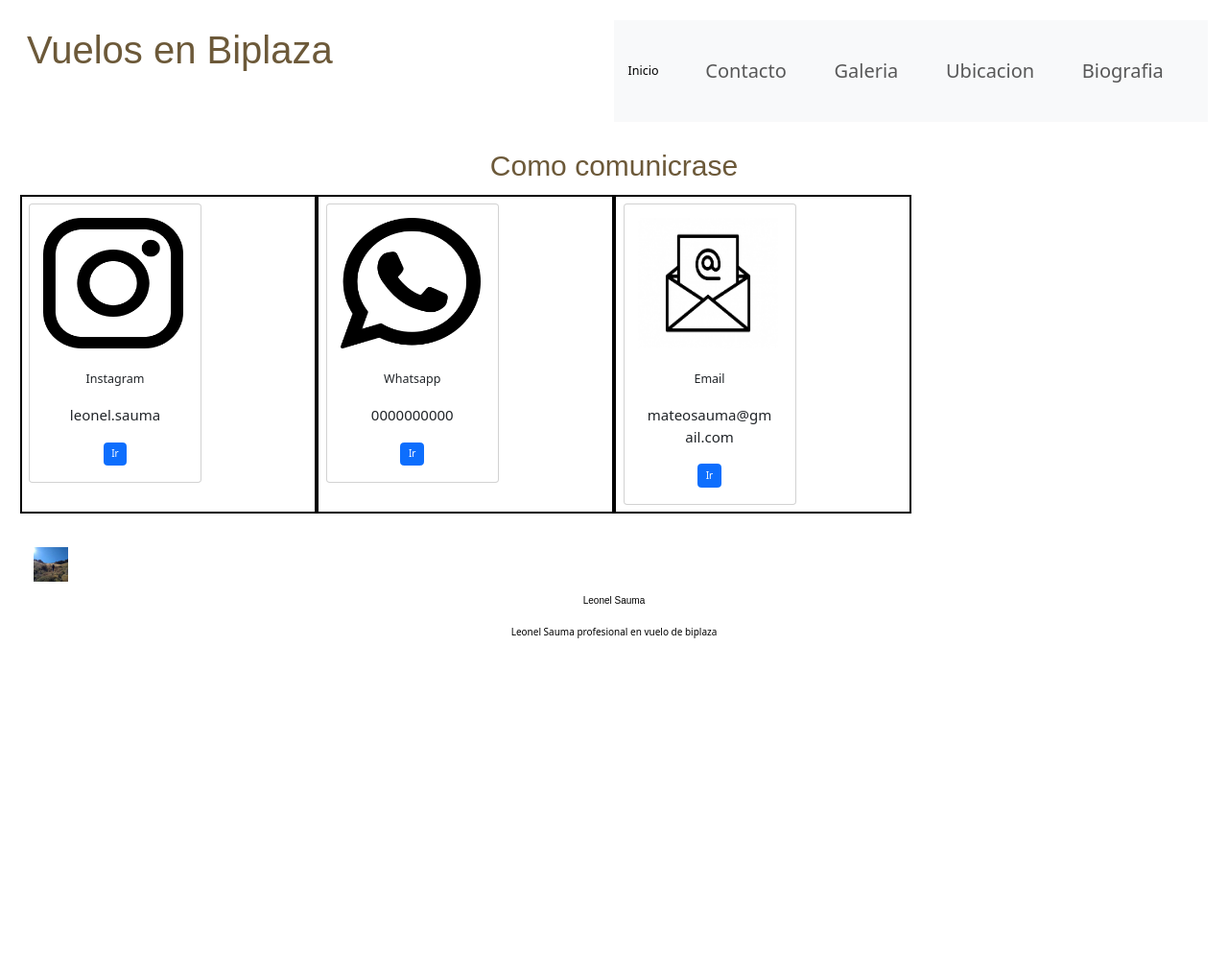
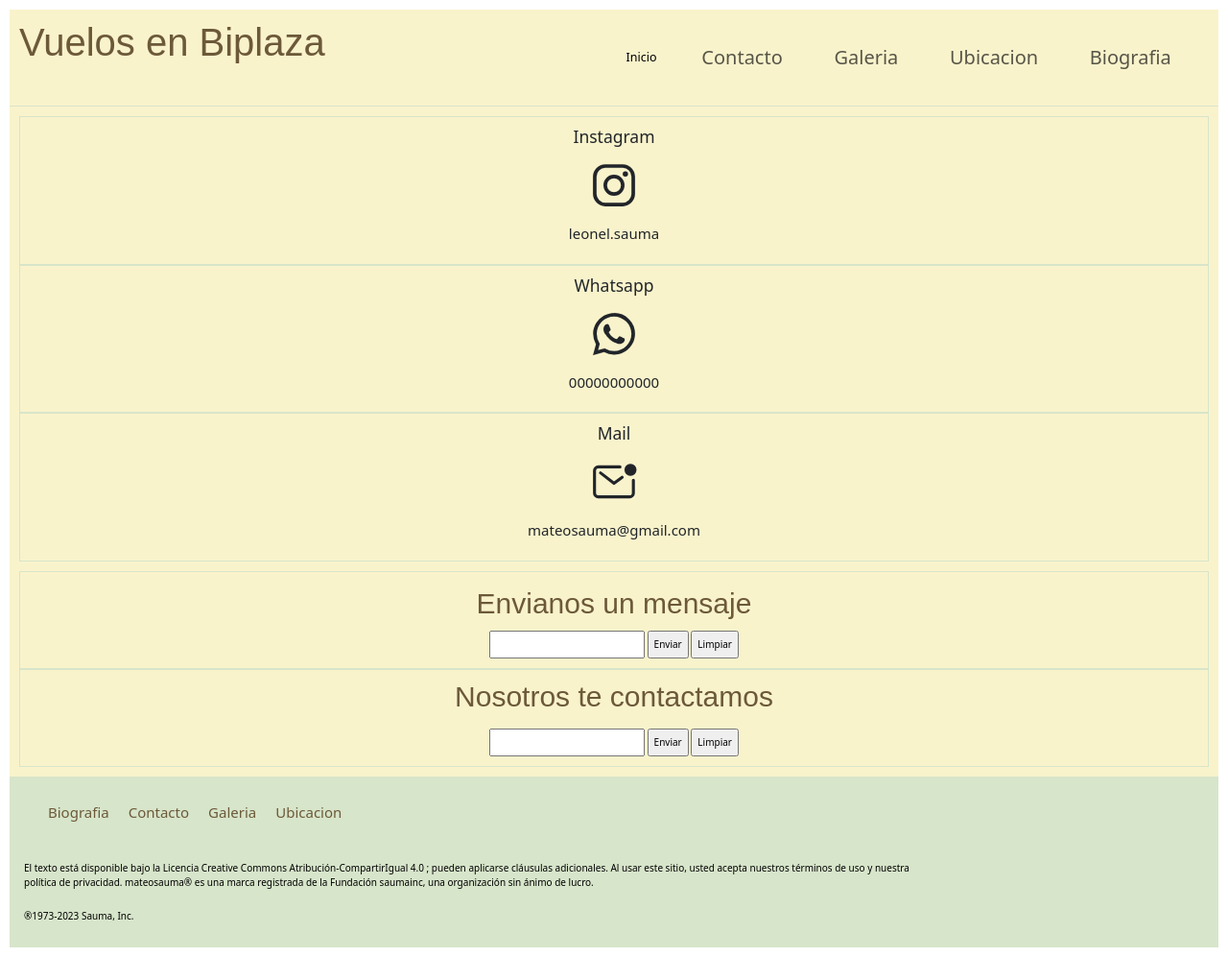
Before and after one commit to mateosauma/proyectocoderhouse, a plain HTML site: page pages/contacto.html in a window 1280 px wide. Shown: the whole page at 96% size. Before the commit the page ends 800 px from the top, so only its background shows below. Drawn offline with nearby package versions, Linux system fonts and the light colour scheme.

Commit message:
correcciones2.0

```diff
--- a/css/style.css
+++ b/css/style.css
@@ -1,6 +1,6 @@
 * {
-    margin: 0px;
-    padding: 7px;
+    margin: px;
+    padding: 5px;
 }
 
 html {
@@ -11,16 +11,20 @@ header {
     display: flex;
     flex-direction: row;
     justify-content: space-between;
+    background-color: #F9F3CC;
 
 }
 
 main {
     text-align: center;
+    border-top: solid #D7E5CA 1px;
+    background-color: #F9F3CC;
 }
 
 nav {
     width: 50%;
     font-size: 2rem;
+    background-color: black;
 }
 
 a {
@@ -48,7 +52,7 @@ ul {
 
 
 article {
-    border: solid black 2px;
+    border: solid #D7E5CA 1px;
 }
 
 h1,
@@ -76,18 +80,22 @@ img {
     height: 40rem;
 }
 
+ion-icon {
+    height: 5rem;
+    width: 5rem;
+}
 
 /*PAGINA DE GALERIA*/
 
 
 .conteiner {
     display: grid;
-    grid-template-columns: repeat(4, 1fr);
+    grid-template-columns: repeat(3, 1fr);
     grid-template-rows: repeat(3, 1fr);
     grid-template-areas:
-        "area1 area1 area2 area3"
-        "area1 area1 area4 area5 "
-        "area6 area7 area8 area9";
+        "area1 area2 area3"
+        "area4 area5 area6"
+        "area7 area8 area9";
 
 }
 
@@ -131,6 +139,39 @@ img {
     grid-template-columns: area9;
 }
 
+.conteinerheader {
+    grid-area: header;
+}
+
+.conteinermain {
+    grid-area: main;
+}
+
+.conteinerfooter {
+    grid-area: footer;
+}
+
+@media(max-width:768px) {
+
+    .conteiner {
+        grid-template-columns: repeat(11, 1fr);
+        grid-template-rows: repeat(1, 1fr);
+        width: 100%;
+        grid-template-areas:
+
+            "header"
+            "area1"
+            "area2"
+            "area3"
+            "area4"
+            "area5"
+            "area6"
+            "area7"
+            "area8"
+            "area9"
+            "footer";
+    }
+}
 
 
 /*PAGINA UBICACION*/
@@ -140,6 +181,9 @@ img {
     flex-direction: row;
     justify-content: space-around;
 }
+
+
+
 
 /*PAGINA CONTACTO*/
 
@@ -161,25 +205,21 @@ img {
 
 
 footer {
-    text-align: center;
-    display: flex;
-    flex-direction: column;
-    justify-content: center;
+    border-top: solid #D7E5CA 1px;
+    background-color: #D7E5CA;
 }
 
 .uldesign {
     display: flex;
-    list-style-position: inside;
     flex-direction: row;
     width: 25%;
-    justify-content: center;
-    text-align: center;
+    justify-content: left;
+    text-align: left;
 }
 
 .lidisgnfooter {
-    border-end-start-radius: solid black 2px;
     display: flex;
-    justify-content: center;
+    justify-content: left;
 }
 
 .footerstyle {
--- a/pages/contacto.html
+++ b/pages/contacto.html
@@ -13,7 +13,7 @@
 <body>
     <header>
         <h1>Vuelos en Biplaza</h1>
-        <nav class="navbar navbar-expand-lg bg-body-tertiary">
+        <nav class="navbar navbar-expand-lg" style="background-color: #F9F3CC;">
             <div class="container-fluid">
                 <a class="navbar-brand" href="../index.html">Inicio</a>
                 <button class="navbar-toggler" type="button" data-bs-toggle="collapse"
@@ -41,46 +41,59 @@
         </nav>
     </header>
     <main>
-        <section class="tarjetas row">
-            <h2>Como comunicrase</h2>
-            <article class="col-4 col-lg-3">
-                <div class="card" style="width: 18rem;">
-                    <img src="../img/instalogo.png" class="card-img-top">
-                    <div class="card-body">
-                        <h5 class="card-title">Instagram</h5>
-                        <p class="card-text">leonel.sauma</p>
-                        <a href="https://www.instagram.com/leonel.sauma/" class="btn btn-primary">Ir</a>
-                    </div>
-                </div>
+        <section>
+            <article>
+                <h3>Instagram</h3>
+                <ion-icon name="logo-instagram"></ion-icon>
+                <p>leonel.sauma</p>
             </article>
-            <article class="col-4 col-lg-3">
-                <div class="card" style="width: 18rem;">
-                    <img src="../img/wpplogo.png" class="card-img-top">
-                    <div class="card-body">
-                        <h5 class="card-title">Whatsapp</h5>
-                        <p class="card-text">0000000000</p>
-                        <a href="https://www.whatsapp.com/?lang=es_LA" class="btn btn-primary">Ir</a>
-                    </div>
-                </div>
+            <article>
+                <h3>Whatsapp</h3>
+                <ion-icon name="logo-whatsapp"></ion-icon>
+                <p>00000000000</p>
             </article>
-            <article class="col-4 col-lg-3">
-                <div class="card" style="width: 18rem;">
-                    <img src="../img/513_email.jpg" class="card-img-top">
-                    <div class="card-body">
-                        <h5 class="card-title">Email</h5>
-                        <p class="card-text">mateosauma@gmail.com</p>
-                        <a href="https://www.google.com/intl/es-419/gmail/about/" class="btn btn-primary">Ir</a>
-                    </div>
-                </div>
+            <article>
+                <h3>Mail</h3>
+                <ion-icon name="mail-unread-outline"></ion-icon>
+                <p>mateosauma@gmail.com</p>
+            </article>
+        </section>
+        <section class="contactoflex">
+            <article>
+                <form action="">
+                    <h2>Envianos un mensaje</h2>
+                    <input type="text">
+                    <input type="button" value="Enviar">
+                    <input type="reset" value="Limpiar">
+                </form>
+            </article>
+            <article>
+                <h2>Nosotros te contactamos</h2>
+                <form action="">
+                    <input type="email">
+                    <input type="submit" value="Enviar">
+                    <input type="reset" value="Limpiar">
+                </form>
             </article>
         </section>
     </main>
     <footer>
-        <footer>
-            <img class="achicarimg" src="../img/caminata.jpeg" alt="">
-            <h2 class="footerstyle">Leonel Sauma</h2>
-            <p class="footerstyle">Leonel Sauma profesional en vuelo de biplaza</p>
-        </footer>
+        <div>
+            <ul class="uldesign">
+                <li class="lidisgnfooter"><a href="../pages/biografia.html">Biografia</a></li>
+                <li class="lidisgnfooter"><a href="#">Contacto</a></li>
+                <li class="lidisgnfooter"><a href="../pages/galeria.html">Galeria</a></li>
+                <li class="lidisgnfooter"> <a href="../pages/ubicacion.html">Ubicacion</a></li>
+            </ul>
+        </div>
+        <div>
+            <p class="footerstyle">El texto está disponible bajo la Licencia Creative Commons Atribución-CompartirIgual
+                4.0 ; pueden aplicarse cláusulas adicionales. Al usar este sitio, usted acepta nuestros términos de uso
+                y nuestra <br>política de privacidad.
+                mateosauma® es una marca registrada de la Fundación saumainc, una organización sin ánimo de lucro.
+            </p>
+            <p class="footerstyle">®1973-2023 Sauma, Inc.</p>
+        </div>
     </footer>
     <script type="module" src="https://unpkg.com/ionicons@7.1.0/dist/ionicons/ionicons.esm.js"></script>
     <script nomodule src="https://unpkg.com/ionicons@7.1.0/dist/ionicons/ionicons.js"></script>
```
Also changed, not shown: index.html (+1 -1 lines), pages/biografia.html (+22 -8 lines), pages/galeria.html (+20 -7 lines), pages/ubicacion.html (+23 -9 lines).
